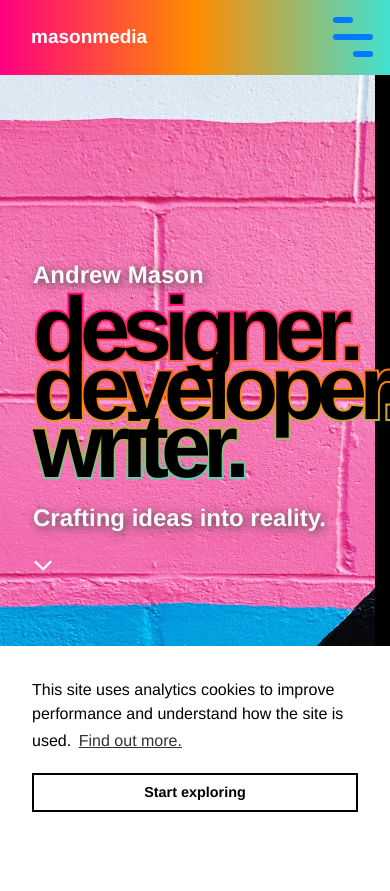
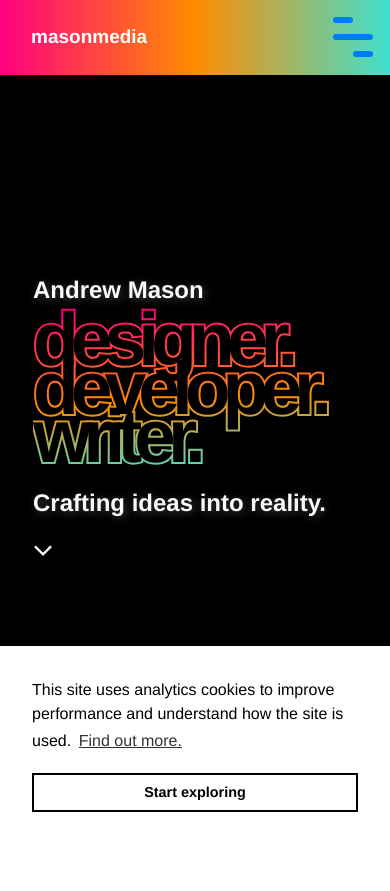
Before and after one commit to masonmedia/masonmedia-swup, a PHP site: page / in a window 390 px wide. Shown: the top 891 px of the page. Run offline with PHP 8.4, Linux system fonts and the light colour scheme.

Commit message:
Update to site-title-big sizing mobile

```diff
--- a/assets/css/main.css
+++ b/assets/css/main.css
@@ -1750,9 +1750,13 @@ footer li a {
 
 @media (max-width: 601px) {
 	.site-title-big {
-        font-size: 62px;
-        font-size: 90px;
+        font-size: 75px;
         line-height: 65%;
+        }
+}
+@media (max-width: 320px) {
+    .site-title-big {
+        font-size: 64px;
         }
 }
 
--- a/index.php
+++ b/index.php
@@ -11,8 +11,8 @@ include 'includes/header.php';
 <div id="home" role="banner" class="container-fluid p-0">
 
     <div class="row d-flex min-100 bg-black text-light py-5">
-        <img class="img-full banner-mobile absolute z-0 lazy" data-src="/assets/img/mason-banner-pink-wall.jpg" alt="Andrew Mason: Designer, Developer, Copywriter.">
-        <video class="absolute banner-desktop z-0 img-full" width="100%" height="100vh" autoplay loop>
+        <img class="img-full left-0 top-0 banner-mobile absolute z-0 opacity-full" src="/assets/img/mason-banner-pink-wall.jpg" alt="Andrew Mason: Designer, Developer, Copywriter.">
+        <video class="absolute banner-desktop z-0 img-full top-0 left-0" width="100vw" height="100vh" autoplay loop>
           <source src="/assets/img/video-paint-white.mp4" type="video/mp4">
           <source src="movie.ogg" type="video/ogg">
         Your browser does not support the video tag.
```
